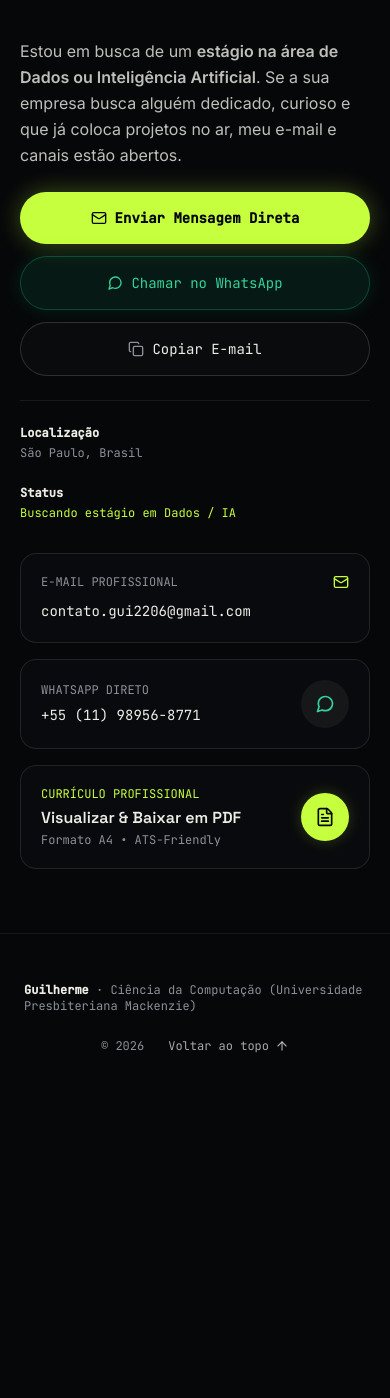
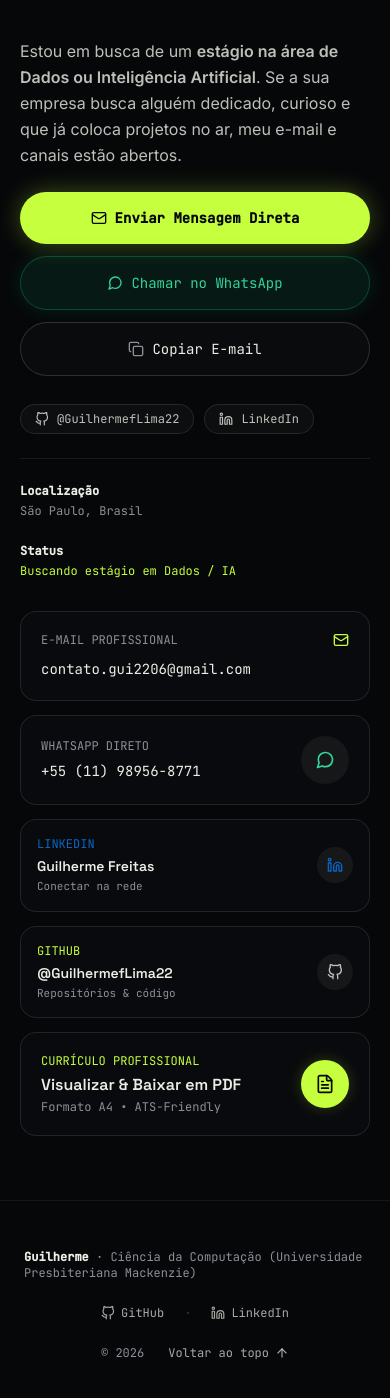
Before and after one commit to GuilhermefLima22/Portfolio, a React (Vite) app: page / in a window 390 px wide. Shown: the part 9420-10818 px from the top of the page. Before the commit the page ends 10522 px from the top, so only its background shows below. Built offline with nearby package versions, Linux system fonts and the light colour scheme.

Commit message:
feat: adicionar links e icones de GitHub e LinkedIn no Desktop e Mobile

```diff
--- a/public/curriculo.html
+++ b/public/curriculo.html
@@ -549,6 +549,8 @@
         <span class="contact-item">📍 São Paulo, SP</span>
         <a href="mailto:contato.gui2206@gmail.com" class="contact-item">✉️ contato.gui2206@gmail.com</a>
         <a href="https://wa.me/5511989568771" target="_blank" rel="noopener noreferrer" class="contact-item">💬 (11) 98956-8771</a>
+        <a href="https://github.com/GuilhermefLima22" target="_blank" rel="noopener noreferrer" class="contact-item">🐙 GitHub</a>
+        <a href="https://www.linkedin.com/in/guilherme-freitas-3b8883381" target="_blank" rel="noopener noreferrer" class="contact-item">💼 LinkedIn</a>
       </div>
     </header>
 
--- a/src/components/Contact.tsx
+++ b/src/components/Contact.tsx
@@ -4,7 +4,7 @@ import { useAppStore } from '../store';
 import { SectionHeading } from './Reveal';
 import { Magnetic } from './Magnetic';
 import { Mail, Copy, Check, FileText } from 'lucide-react';
-import { WhatsAppIcon } from './BrandIcons';
+import { WhatsAppIcon, GithubIcon, LinkedinIcon } from './BrandIcons';
 
 export const Contact: React.FC = () => {
   const [copied, setCopied] = useState(false);
@@ -81,6 +81,28 @@ export const Contact: React.FC = () => {
             </button>
           </div>
 
+          {/* Social Quick Chips */}
+          <div className="flex flex-wrap items-center gap-2.5 pt-1">
+            <a
+              href={personalInfo.github}
+              target="_blank"
+              rel="noopener noreferrer"
+              className="inline-flex items-center gap-2 px-3.5 py-1.5 rounded-full border border-white/10 bg-white/[0.03] hover:bg-white/10 hover:border-signal/40 text-paper/80 hover:text-signal text-xs font-mono transition-all"
+            >
+              <GithubIcon className="w-3.5 h-3.5" />
+              <span>@GuilhermefLima22</span>
+            </a>
+            <a
+              href={personalInfo.linkedin}
+              target="_blank"
+              rel="noopener noreferrer"
+              className="inline-flex items-center gap-2 px-3.5 py-1.5 rounded-full border border-white/10 bg-white/[0.03] hover:bg-[#0A66C2]/15 hover:border-[#0A66C2]/50 text-paper/80 hover:text-[#0A66C2] text-xs font-mono transition-all"
+            >
+              <LinkedinIcon className="w-3.5 h-3.5" />
+              <span>LinkedIn</span>
+            </a>
+          </div>
+
           <div className="pt-6 border-t border-white/[0.08] flex flex-wrap gap-6 text-xs font-mono text-muted">
             <div>
               <span className="block text-paper font-semibold mb-1">Localização</span>
@@ -94,7 +116,7 @@ export const Contact: React.FC = () => {
         </div>
 
         {/* Right Column: Connection Cards */}
-        <div className="lg:col-span-5 space-y-4">
+        <div className="lg:col-span-5 space-y-3.5">
           {/* E-mail Card */}
           <div className="p-5 sm:p-6 rounded-2xl sm:rounded-3xl bg-ink-900/80 border border-white/10 backdrop-blur-md">
             <div className="flex items-center justify-between text-xs font-mono text-muted mb-2">
@@ -137,6 +159,57 @@ export const Contact: React.FC = () => {
             </div>
           )}
 
+          {/* Social Cards: LinkedIn & GitHub */}
+          <div className="grid grid-cols-1 sm:grid-cols-2 gap-3.5">
+            {/* LinkedIn Card */}
+            <a
+              href={personalInfo.linkedin}
+              target="_blank"
+              rel="noopener noreferrer"
+              className="p-4 sm:p-5 rounded-2xl bg-ink-900/80 border border-white/10 hover:border-[#0A66C2]/50 hover:bg-[#0A66C2]/[0.05] backdrop-blur-md flex items-center justify-between group transition-all"
+              title="Acessar perfil no LinkedIn"
+            >
+              <div>
+                <div className="flex items-center gap-1.5 text-xs font-mono text-[#0A66C2] mb-1">
+                  <span>LINKEDIN</span>
+                </div>
+                <div className="font-display font-semibold text-paper text-sm group-hover:text-white transition-colors">
+                  Guilherme Freitas
+                </div>
+                <div className="text-[11px] text-muted font-mono mt-0.5">
+                  Conectar na rede
+                </div>
+              </div>
+              <div className="p-2.5 rounded-full bg-white/[0.05] group-hover:bg-[#0A66C2] group-hover:text-white text-[#0A66C2] transition-all">
+                <LinkedinIcon className="w-4 h-4" />
+              </div>
+            </a>
+
+            {/* GitHub Card */}
+            <a
+              href={personalInfo.github}
+              target="_blank"
+              rel="noopener noreferrer"
+              className="p-4 sm:p-5 rounded-2xl bg-ink-900/80 border border-white/10 hover:border-signal/50 hover:bg-signal/[0.04] backdrop-blur-md flex items-center justify-between group transition-all"
+              title="Acessar repositórios no GitHub"
+            >
+              <div>
+                <div className="flex items-center gap-1.5 text-xs font-mono text-signal mb-1">
+                  <span>GITHUB</span>
+                </div>
+                <div className="font-display font-semibold text-paper text-sm group-hover:text-signal transition-colors">
+                  @GuilhermefLima22
+                </div>
+                <div className="text-[11px] text-muted font-mono mt-0.5">
+                  Repositórios & código
+                </div>
+              </div>
+              <div className="p-2.5 rounded-full bg-white/[0.05] group-hover:bg-signal group-hover:text-ink-950 text-paper/80 transition-all">
+                <GithubIcon className="w-4 h-4" />
+              </div>
+            </a>
+          </div>
+
           {/* Curriculo / CV Card */}
           <div
             onClick={() => setCvModalOpen(true)}
--- a/src/components/Footer.tsx
+++ b/src/components/Footer.tsx
@@ -2,12 +2,38 @@ import React from 'react';
 import { personalInfo } from '../data/portfolioData';
 import { scrollToId } from '../lib/scroll';
 import { ArrowUp } from 'lucide-react';
+import { GithubIcon, LinkedinIcon } from './BrandIcons';
 
 export const Footer: React.FC = () => {
   return (
     <footer className="border-t border-white/[0.06] py-12 px-6 md:px-12 max-w-7xl mx-auto flex flex-col sm:flex-row items-center justify-between gap-6 text-xs font-mono text-muted">
       <div>
         <span className="text-paper font-semibold">{personalInfo.name}</span> · {personalInfo.course} ({personalInfo.university})
+      </div>
+
+      {/* Social Links no Rodapé */}
+      <div className="flex items-center gap-5 text-paper/70">
+        <a
+          href={personalInfo.github}
+          target="_blank"
+          rel="noopener noreferrer"
+          className="flex items-center gap-1.5 hover:text-signal transition-colors"
+          title="GitHub de Guilherme"
+        >
+          <GithubIcon className="w-3.5 h-3.5" />
+          <span>GitHub</span>
+        </a>
+        <span className="text-white/20">·</span>
+        <a
+          href={personalInfo.linkedin}
+          target="_blank"
+          rel="noopener noreferrer"
+          className="flex items-center gap-1.5 hover:text-signal transition-colors"
+          title="LinkedIn de Guilherme"
+        >
+          <LinkedinIcon className="w-3.5 h-3.5" />
+          <span>LinkedIn</span>
+        </a>
       </div>
 
       <div className="flex items-center gap-6">
--- a/src/components/Navbar.tsx
+++ b/src/components/Navbar.tsx
@@ -2,7 +2,9 @@ import { useState } from 'react';
 import { SCENES } from '../store';
 import { scrollToId } from '../lib/scroll';
 import { useAppStore } from '../store';
+import { personalInfo } from '../data/portfolioData';
 import { Magnetic } from './Magnetic';
+import { GithubIcon, LinkedinIcon } from './BrandIcons';
 
 export const Navbar: React.FC = () => {
   const currentScene = useAppStore((s) => s.scene);
@@ -46,8 +48,34 @@ export const Navbar: React.FC = () => {
         })}
       </nav>
 
-      {/* CTA Buttons */}
-      <div className="hidden sm:flex items-center gap-3">
+      {/* Social Links & CTA Buttons */}
+      <div className="hidden sm:flex items-center gap-2.5">
+        <Magnetic strength={0.25}>
+          <a
+            href={personalInfo.github}
+            target="_blank"
+            rel="noopener noreferrer"
+            className="p-2 rounded-full border border-white/10 bg-white/[0.03] hover:bg-white/10 hover:border-signal/40 text-paper/70 hover:text-signal transition-all flex items-center justify-center"
+            title="GitHub (@GuilhermefLima22)"
+            aria-label="GitHub de Guilherme"
+          >
+            <GithubIcon className="w-4 h-4" />
+          </a>
+        </Magnetic>
+
+        <Magnetic strength={0.25}>
+          <a
+            href={personalInfo.linkedin}
+            target="_blank"
+            rel="noopener noreferrer"
+            className="p-2 rounded-full border border-white/10 bg-white/[0.03] hover:bg-white/10 hover:border-signal/40 text-paper/70 hover:text-signal transition-all flex items-center justify-center"
+            title="LinkedIn (Guilherme Freitas)"
+            aria-label="LinkedIn de Guilherme"
+          >
+            <LinkedinIcon className="w-4 h-4" />
+          </a>
+        </Magnetic>
+
         <button
           onClick={() => setCvModalOpen(true)}
           className="px-3.5 py-2 rounded-full border border-white/10 bg-white/[0.03] hover:bg-white/10 hover:border-signal/40 text-paper text-xs font-mono tracking-wider transition-all"
@@ -79,7 +107,7 @@ export const Navbar: React.FC = () => {
 
       {/* Mobile Menu Dropdown */}
       {mobileMenuOpen && (
-        <div className="absolute top-full left-0 right-0 bg-ink-900 border-b border-white/10 px-6 py-6 flex flex-col gap-4 md:hidden shadow-2xl animate-in slide-in-from-top-2">
+        <div className="absolute top-full left-0 right-0 bg-ink-900 border-b border-white/10 px-6 py-6 flex flex-col gap-3.5 md:hidden shadow-2xl animate-in slide-in-from-top-2">
           {SCENES.map((item) => (
             <button
               key={item.id}
@@ -87,7 +115,7 @@ export const Navbar: React.FC = () => {
                 scrollToId(item.id);
                 setMobileMenuOpen(false);
               }}
-              className="text-left py-2 font-mono text-sm tracking-wider text-paper/80 hover:text-signal"
+              className="text-left py-1.5 font-mono text-sm tracking-wider text-paper/80 hover:text-signal"
             >
               {item.label}
             </button>
@@ -106,10 +134,32 @@ export const Navbar: React.FC = () => {
               scrollToId('contato');
               setMobileMenuOpen(false);
             }}
-            className="mt-1 w-full py-2.5 rounded-lg bg-signal text-ink-950 font-mono text-xs font-bold text-center"
+            className="w-full py-2.5 rounded-lg bg-signal text-ink-950 font-mono text-xs font-bold text-center"
           >
             Entrar em Contato
           </button>
+
+          {/* Redes Sociais no Mobile */}
+          <div className="grid grid-cols-2 gap-2 pt-2 border-t border-white/[0.08]">
+            <a
+              href={personalInfo.github}
+              target="_blank"
+              rel="noopener noreferrer"
+              className="py-2.5 px-3 rounded-lg border border-white/10 bg-white/[0.03] text-paper/80 font-mono text-xs flex items-center justify-center gap-2 hover:border-signal/40 hover:text-signal transition-colors"
+            >
+              <GithubIcon className="w-4 h-4" />
+              <span>GitHub</span>
+            </a>
+            <a
+              href={personalInfo.linkedin}
+              target="_blank"
+              rel="noopener noreferrer"
+              className="py-2.5 px-3 rounded-lg border border-white/10 bg-white/[0.03] text-paper/80 font-mono text-xs flex items-center justify-center gap-2 hover:border-signal/40 hover:text-signal transition-colors"
+            >
+              <LinkedinIcon className="w-4 h-4" />
+              <span>LinkedIn</span>
+            </a>
+          </div>
         </div>
       )}
     </header>
--- a/src/data/portfolioData.ts
+++ b/src/data/portfolioData.ts
@@ -22,7 +22,7 @@ export const personalInfo = {
   ],
   email: 'contato.gui2206@gmail.com',
   github: 'https://github.com/GuilhermefLima22',
-  linkedin: '', // TODO: https://linkedin.com/in/seu-usuario
+  linkedin: 'https://www.linkedin.com/in/guilherme-freitas-3b8883381',
   whatsapp: '5511989568771',
   whatsappDisplay: '+55 (11) 98956-8771',
   cvUrl: '/curriculo.html',
```
